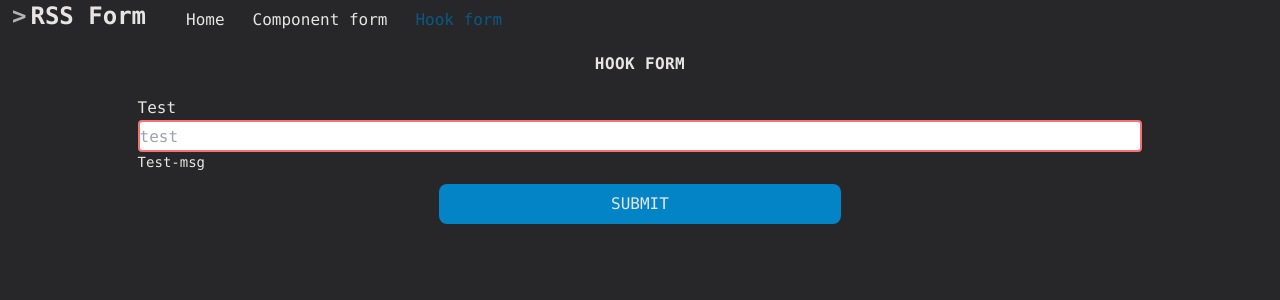
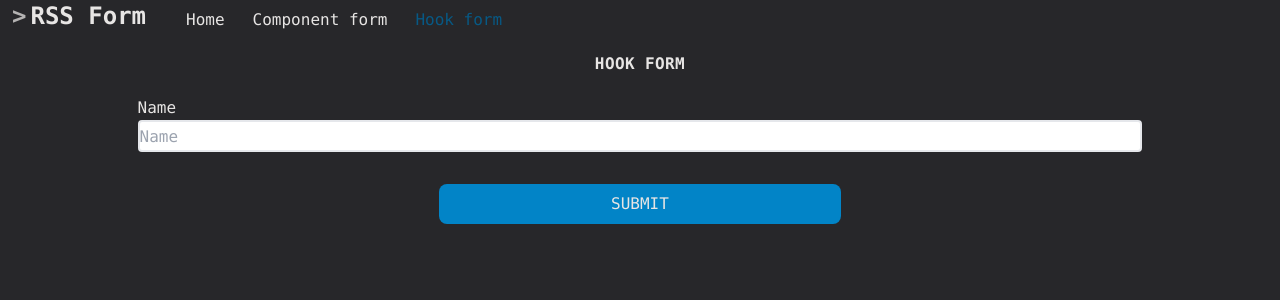
Before and after one commit to ffriday/rssreact, a React (Vite) app: page /hook-form in a window 1280 px wide. Shown: the top 300 px of the page. Built offline with nearby package versions, Linux system fonts and the light colour scheme.

Commit message:
feat: add hook form base setup

```diff
--- a/package.json
+++ b/package.json
@@ -12,6 +12,7 @@
     "prepare": "husky install"
   },
   "dependencies": {
+    "@hookform/resolvers": "^3.3.2",
     "@reduxjs/toolkit": "^1.9.7",
     "react": "^18.2.0",
     "react-dom": "^18.2.0",
--- a/src/constants/types.ts
+++ b/src/constants/types.ts
@@ -20,6 +20,10 @@ export type TFormData = {
   [FormNames.confirm]: string;
   [FormNames.image]: string;
   [FormNames.accept]: string;
+};
+
+export type TFormValidate = Omit<TFormData, FormNames.image> & {
+  [FormNames.image]: File;
 };
 
 type TProps = {
--- a/src/form/hookForm.tsx
+++ b/src/form/hookForm.tsx
@@ -1,10 +1,21 @@
-import { navLinks } from '../constants';
-import { DataInput, SubmitButton } from './components';
+import { useForm } from 'react-hook-form';
+import { FormNames, inputs, navLinks } from '../constants';
+import { DataInput, SubmitButton, formSchema } from './components';
+import { yupResolver } from '@hookform/resolvers/yup';
+import { TFormValidate } from '../constants/types';
 
 export const HookForm = () => {
-  const submit = (event: React.FormEvent<HTMLFormElement>) => {
-    event.preventDefault();
-    console.log(event);
+  const {
+    register,
+    handleSubmit,
+    formState: { errors },
+  } = useForm<TFormValidate>({
+    mode: 'onChange',
+    resolver: yupResolver(formSchema),
+  });
+
+  const submit = (data: TFormValidate) => {
+    console.log(data);
   };
 
   return (
@@ -13,17 +24,12 @@ export const HookForm = () => {
         {navLinks[2][1]}
       </h2>
       <form
-        onSubmit={submit}
+        onSubmit={handleSubmit(submit)}
         className="flex flex-col items-start min-w-min w-4/5 gap-2"
       >
         <DataInput
-          props={{
-            type: 'text',
-            name: 'test',
-            id: 'test',
-            placeholder: 'test',
-          }}
-          message={'test-msg'}
+          props={{ ...inputs.name, ...register(FormNames.name) }}
+          message={errors[FormNames.name]?.message ?? ''}
         />
         <SubmitButton />
       </form>
```
Also changed, not shown: 1 other file (tests, documents, lock files or other folders).
